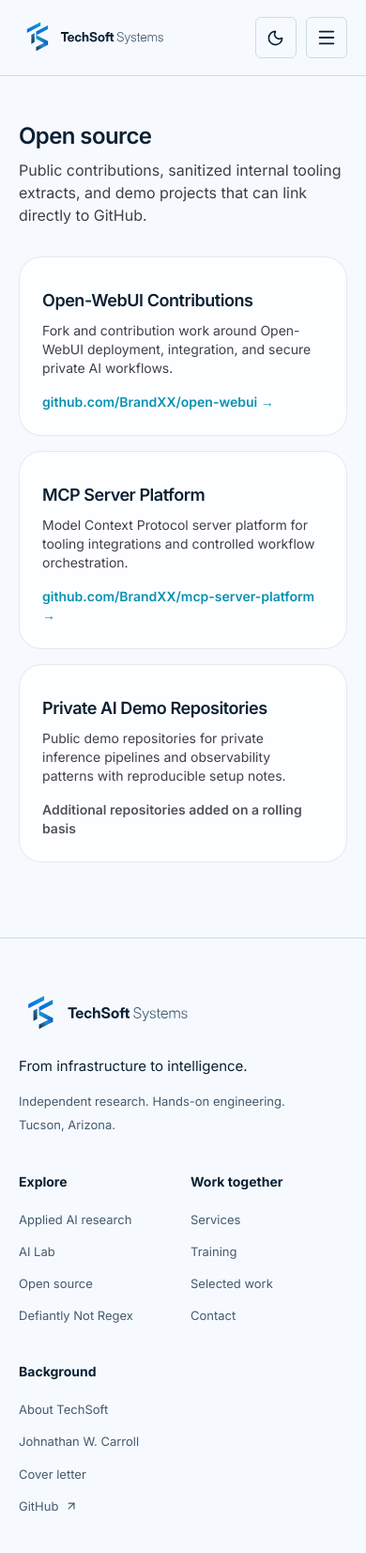
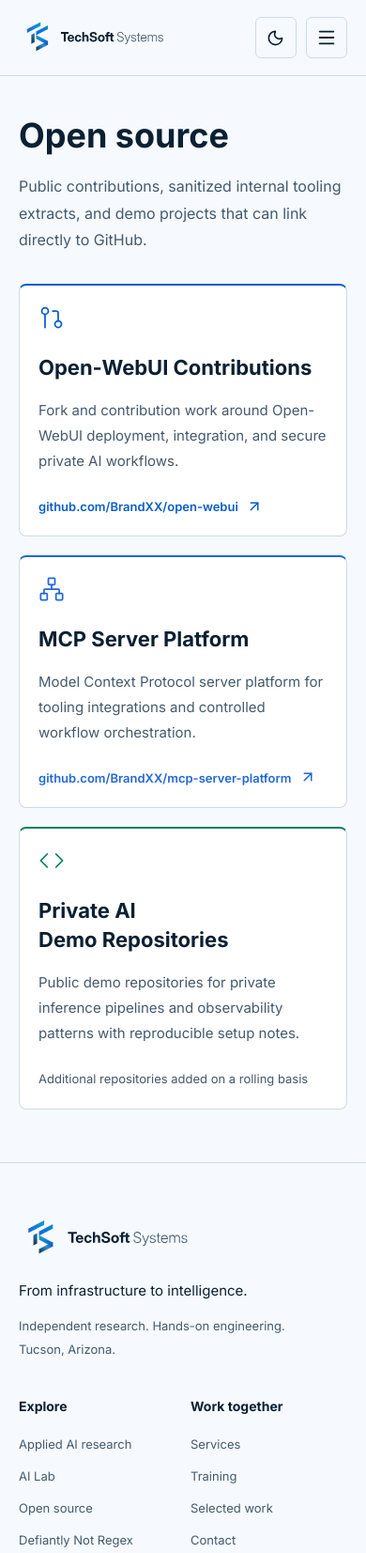
Before and after one commit to BrandXX/brandxx.github.io, an Astro site: page /open-source in a window 390 px wide. Shown: the top 1653 px of the page at 94% size. Built offline with nearby package versions, Linux system fonts and the light colour scheme; Astro itself is replaced by a stand-in of ours.

Commit message:
Align Open Source page with the current TechSoft site style
Preserve descriptions, repository URLs, new-tab behavior, and canonical documents. Extend responsive and production guards to cover Open Source.

```diff
--- a/scripts/verify-production.mjs
+++ b/scripts/verify-production.mjs
@@ -24,7 +24,7 @@ assert.match(await readFile(path.join(output, 'robots.txt'), 'utf8'), /Allow: \/
 assert.match(await readFile(path.join(output, 'sitemap-index.xml'), 'utf8'), /https:\/\/techsoftsys\.com\/sitemap-0.xml/);
 assert.match(await readFile(path.join(output, 'sitemap-0.xml'), 'utf8'), /https:\/\/techsoftsys\.com\/about/);
 
-const siteRoutes = ['', 'about', 'ai-lab', 'services', 'training', 'work', 'work/on-prem-llm-platform', 'work/downtime-reduction-program', 'work/zero-loss-virtualization-migration'];
+const siteRoutes = ['', 'about', 'ai-lab', 'open-source', 'services', 'training', 'work', 'work/on-prem-llm-platform', 'work/downtime-reduction-program', 'work/zero-loss-virtualization-migration'];
 for (const doc of [...siteRoutes.map(route => ({ file: route ? `${route}/index.html` : 'index.html', route: route ? `/${route}/` : '/', kind: 'site' })), ...documents]) {
   const html = await readFile(path.join(output, doc.file), 'utf8');
   const nodes = walk(parse(html));
--- a/src/pages/open-source.astro
+++ b/src/pages/open-source.astro
@@ -1,38 +1,43 @@
 ---
 import BaseLayout from '../layouts/BaseLayout.astro';
-import BentoCard from '../components/BentoCard.astro';
-import SectionHeader from '../components/SectionHeader.astro';
+import PracticeCard from '../components/PracticeCard.astro';
+import { ArrowUpRight, Code, GitPullRequest, Network } from '@lucide/astro';
+import '../styles/practice.css';
 ---
 
 <BaseLayout
   title="Open Source | TechSoft Systems"
   description="Open-source contributions, internal tooling extracts, and demo projects from TechSoft Systems."
+  fullWidth
 >
-  <section class="pt-12">
-    <SectionHeader
-      title="Open source"
-      subtitle="Public contributions, sanitized internal tooling extracts, and demo projects that can link directly to GitHub."
-    />
+  <div class="practice-page">
+    <header class="practice-intro site-width">
+      <h1>Open source</h1>
+      <p>Public contributions, sanitized internal tooling extracts, and demo projects that can link directly to GitHub.</p>
+    </header>
 
-    <div class="mt-8 grid gap-4 md:grid-cols-3">
-      <BentoCard
+    <div class="site-width practice-grid practice-grid-three practice-opening">
+      <PracticeCard
         title="Open-WebUI Contributions"
         description="Fork and contribution work around Open-WebUI deployment, integration, and secure private AI workflows."
       >
-        <a href="https://github.com/BrandXX/open-webui" target="_blank" rel="noreferrer" class="mt-4 inline-block text-sm font-semibold text-cyan-600 dark:text-cyan-400">github.com/BrandXX/open-webui →</a>
-      </BentoCard>
-      <BentoCard
+        <GitPullRequest slot="icon" size={28} strokeWidth={1.5} />
+        <a href="https://github.com/BrandXX/open-webui" target="_blank" rel="noreferrer" class="practice-repository-link"><span>github.com/BrandXX/open-webui</span><ArrowUpRight size={18} aria-hidden="true" /></a>
+      </PracticeCard>
+      <PracticeCard
         title="MCP Server Platform"
         description="Model Context Protocol server platform for tooling integrations and controlled workflow orchestration."
       >
-        <a href="https://github.com/BrandXX/mcp-server-platform" target="_blank" rel="noreferrer" class="mt-4 inline-block text-sm font-semibold text-cyan-600 dark:text-cyan-400">github.com/BrandXX/mcp-server-platform →</a>
-      </BentoCard>
-      <BentoCard
+        <Network slot="icon" size={28} strokeWidth={1.5} />
+        <a href="https://github.com/BrandXX/mcp-server-platform" target="_blank" rel="noreferrer" class="practice-repository-link"><span>github.com/BrandXX/mcp-server-platform</span><ArrowUpRight size={18} aria-hidden="true" /></a>
+      </PracticeCard>
+      <PracticeCard
         title="Private AI Demo Repositories"
         description="Public demo repositories for private inference pipelines and observability patterns with reproducible setup notes."
       >
-        <span class="mt-4 inline-block text-sm font-semibold text-zinc-600 dark:text-zinc-400">Additional repositories added on a rolling basis</span>
-      </BentoCard>
+        <Code slot="icon" size={28} strokeWidth={1.5} />
+        <p class="practice-project-note">Additional repositories added on a rolling basis</p>
+      </PracticeCard>
     </div>
-  </section>
+  </div>
 </BaseLayout>
--- a/src/styles/practice.css
+++ b/src/styles/practice.css
@@ -24,6 +24,11 @@
 .practice-card[href]:hover { border-color: var(--practice-tone); }
 .practice-card[href]:hover h2 { color: var(--practice-tone); }
 .practice-card .practice-metric { margin-top: auto; padding-top: 1.5rem; font-size: .8125rem; font-weight: 550; color: var(--practice-tone); }
+.practice-repository-link { display: inline-flex; align-items: flex-start; gap: .5rem; max-width: 100%; min-height: 44px; margin-top: auto; padding-top: 1.5rem; font-size: .8125rem; font-weight: 550; line-height: 1.7; color: var(--practice-tone); }
+.practice-repository-link span { overflow-wrap: anywhere; }
+.practice-repository-link svg { margin-top: .1rem; }
+.practice-repository-link:hover { text-decoration: underline; text-underline-offset: 4px; }
+.practice-project-note { margin-top: auto; padding-top: 1.5rem; font-size: .8125rem; color: var(--brand-muted); }
 .practice-section { padding-block: 3.5rem; }
 .practice-band { border-block: 1px solid var(--brand-line); }
 .practice-section-heading { margin-bottom: 2rem; }
```
Also changed, not shown: scripts/verify-practice.mjs (+13 -4 lines), README.md.
